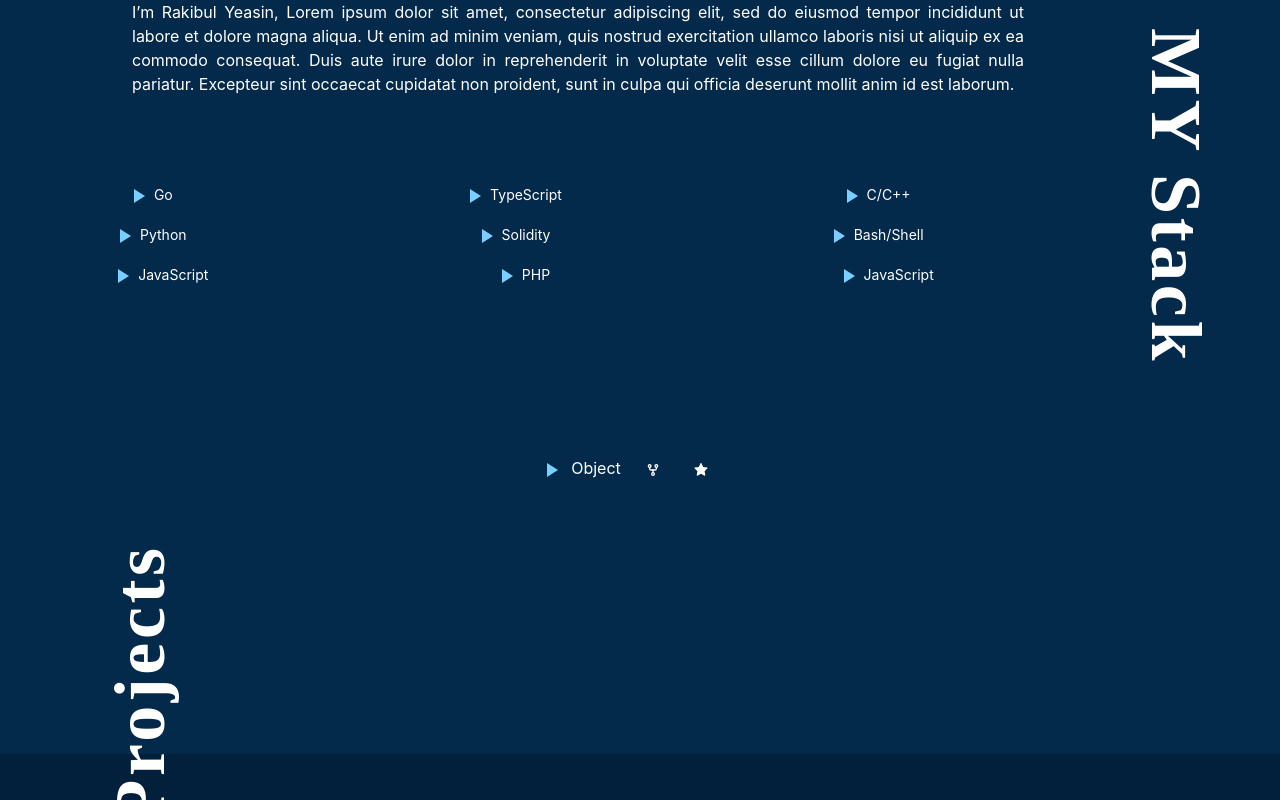
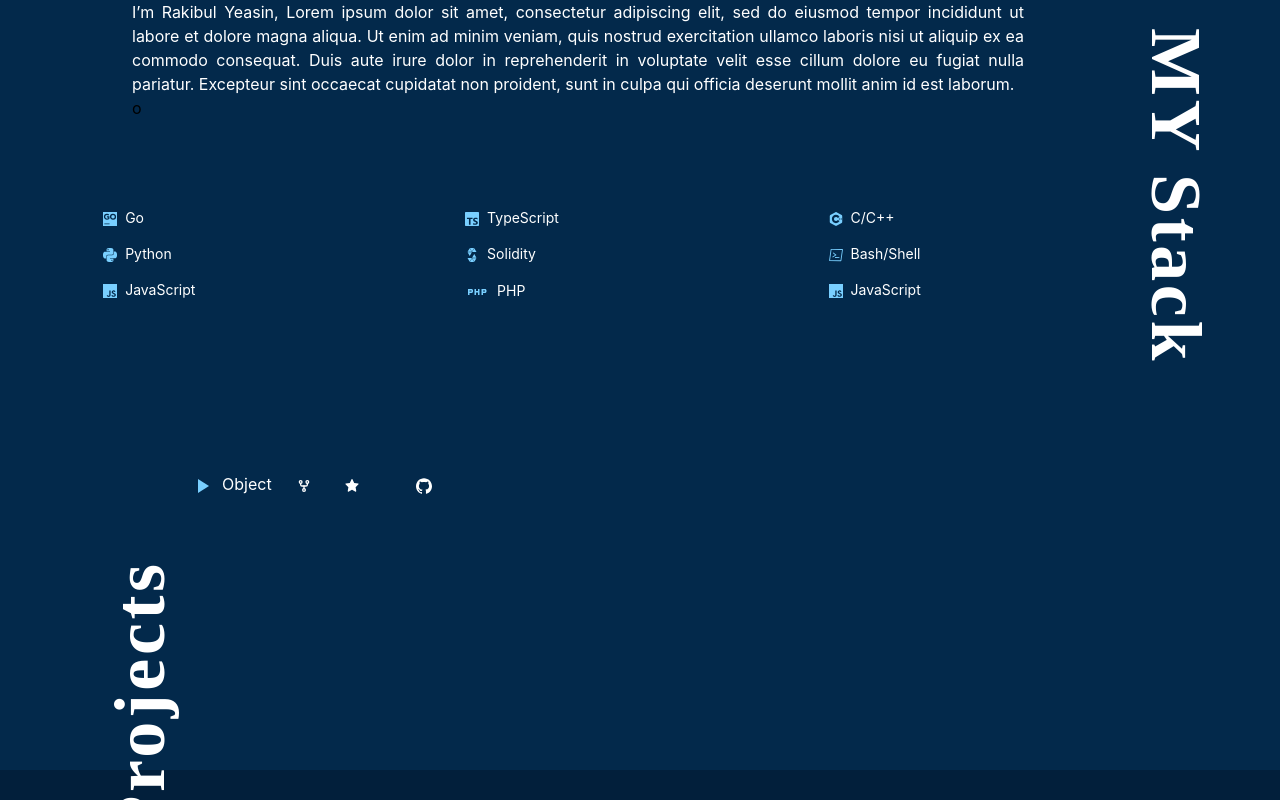
Before and after one commit to dreygur/dreygur.github.io, a React (Create React App) app: page / in a window 1280 px wide. Shown: the part 922-1722 px from the top of the page. Built offline with nearby package versions, Linux system fonts and the light colour scheme; no server answers; a web font is replaced by a local one.

Commit message:
logo added

```diff
--- a/src/Components/Projects/Projects.tsx
+++ b/src/Components/Projects/Projects.tsx
@@ -3,17 +3,18 @@ import PlayArrowIcon from '@mui/icons-material/PlayArrow';
 import { TbGitFork } from "react-icons/tb";
 import { AiFillStar } from "react-icons/ai";
 import { IoLogoHtml5, IoLogoPython } from "react-icons/io";
-import { DiGo } from "react-icons/di";
+import { SiGoland, SiJavascript, SiDart, SiTypescript, SiDocker, SiGithub } from "react-icons/si";
+import { VscTerminalPowershell } from "react-icons/vsc";
 
 const icons = {
   'python': <IoLogoPython className='inline' />,
-  'go': <DiGo className='inline' />,
-  'shell': <DiGo className='inline' />,
+  'go': <SiGoland className='inline' />,
+  'shell': <VscTerminalPowershell className='inline' />,
   'html': <IoLogoHtml5 className='inline' />,
-  'javascript': <IoLogoHtml5 className='inline' />,
-  'dart': <IoLogoHtml5 className='inline' />,
-  'typescript': <IoLogoHtml5 className='inline' />,
-  'dockerfile': <IoLogoHtml5 className='inline' />,
+  'javascript': <SiJavascript className='inline' />,
+  'dart': <SiDart className='inline' />,
+  'typescript': <SiTypescript className='inline' />,
+  'dockerfile': <SiDocker className='inline' />,
 };
 
 const Projects = () => {
@@ -22,7 +23,9 @@ const Projects = () => {
     fetch('https://api.github.com/users/dreygur/repos')
       .then(response => response.json())
       .then(res => setProjects(res))
-  });
+  }, []);
+
+  console.log(projects)
   return (
     <section className='container mx-auto mt-40 relative'>
       <div className='rotate-[270deg] absolute sm:hidden md:hidden lg:block hidden top-48'>
@@ -30,7 +33,7 @@ const Projects = () => {
       </div>
       {
         projects.map((d, idx) => <div key={idx} className='lg:w-[900px] mx-auto mb-16 w-64'>
-          <h1 className='text-white'>
+          <h1 className='text-white text-left'>
             <span className='text-[#79CFFF] pr-2'><PlayArrowIcon /></span>
             {d["name"]}
             <span className='pl-6 '><TbGitFork className='inline mr-2' /></span>
@@ -38,8 +41,9 @@ const Projects = () => {
             <span className='pl-6'><AiFillStar className='inline mr-2' /></span>
             <span className='font-bold'>{d["stargazers_count"]}</span>
             <span className='pl-6'>{icons[(String(d["language"])).toLowerCase()] || ""}</span>
+            <span className='font-bold pl-6'><a href={d["html_url"]} target="_blank" rel='noopener noreferrer'><SiGithub className='inline' /></a></span>
           </h1>
-          <p className="mt-7 text-white lg:text-justify text-justify md:text-justify">{d["description"]}</p>
+          <p className="mt-7 text-white lg:text-justify text-justify md:text-justify pl-2">{d["description"]}</p>
         </div>)
       }
     </section>
--- a/src/Components/Stack/Stack.tsx
+++ b/src/Components/Stack/Stack.tsx
@@ -1,29 +1,31 @@
+import PhpIcon from '@mui/icons-material/Php';
 import React from 'react';
-import PlayArrowIcon from '@mui/icons-material/PlayArrow';
-import Info from '../../info'
+import { SiCplusplus, SiGoland, SiJavascript, SiPython, SiSolidity, SiTypescript } from 'react-icons/si';
+import { VscTerminalPowershell } from "react-icons/vsc";
+import Info from '../../info';
 
 const Stack = () => {
   return (
     <section className='container lg:relative  mx-auto  lg:grid lg:grid-cols-5 lg:justify-items-center'>
       <div className=' mx-auto mt-40 lg:col-span-4'>
         <div className='lg:pl-[132px] w-64 lg:w-full text-justify mx-auto md:w-96'>
-          <p className='text-white'>{Info.stackDescription}</p>
+          <p className='text-white'>{Info.stackDescription}</p>o
         </div>
         <div className='mt-20 lg:grid lg:grid-cols-3 lg:justify-items-center flex justify-center gap-1 md:gap-16'>
           <div className=''>
-            <p className='text-white py-2 text-sm lg:text-md'> <span className='text-[#79CFFF]'><PlayArrowIcon /></span> Go</p>
-            <p className='text-white py-2 text-sm lg:text-md'> <span className='text-[#79CFFF]'><PlayArrowIcon /></span> Python</p>
-            <p className='text-white py-2 text-sm lg:text-md pl-5'> <span className='text-[#79CFFF]'><PlayArrowIcon /></span> JavaScript</p>
+            <p className='text-white py-2 text-sm lg:text-md lg:text-left'> <span className='text-[#79CFFF]'><SiGoland className='inline mr-1' /></span> Go</p>
+            <p className='text-white py-2 text-sm lg:text-md lg:text-left'> <span className='text-[#79CFFF]'><SiPython className='inline mr-1' /></span> Python</p>
+            <p className='text-white py-2 text-sm lg:text-md lg:text-left'> <span className='text-[#79CFFF]'><SiJavascript className='inline mr-1' /></span> JavaScript</p>
           </div>
           <div className=''>
-            <p className='text-white py-2 text-sm lg:text-md'> <span className='text-[#79CFFF]'><PlayArrowIcon /></span> TypeScript</p>
-            <p className='text-white py-2 text-sm lg:text-md'> <span className='text-[#79CFFF]'><PlayArrowIcon /></span> Solidity</p>
-            <p className='text-white py-2 text-sm lg:text-md pl-5'> <span className='text-[#79CFFF]'><PlayArrowIcon /></span> PHP</p>
+            <p className='text-white py-2 text-sm lg:text-md lg:text-left'> <span className='text-[#79CFFF]'><SiTypescript className='inline mr-1' /></span> TypeScript</p>
+            <p className='text-white py-2 text-sm lg:text-md lg:text-left'> <span className='text-[#79CFFF]'><SiSolidity className='inline mr-1' /></span> Solidity</p>
+            <p className='text-white py-2 text-sm lg:text-md lg:text-left'> <span className='text-[#79CFFF]'><PhpIcon className='inline mr-1' /></span> PHP</p>
           </div>
           <div className=''>
-            <p className='text-white py-2 text-sm lg:text-md'> <span className='text-[#79CFFF]'><PlayArrowIcon /></span> C/C++</p>
-            <p className='text-white py-2 text-sm lg:text-md'> <span className='text-[#79CFFF]'><PlayArrowIcon /></span> Bash/Shell</p>
-            <p className='text-white py-2 text-sm lg:text-md pl-5'> <span className='text-[#79CFFF]'><PlayArrowIcon /></span> JavaScript</p>
+            <p className='text-white py-2 text-sm lg:text-md lg:text-left'> <span className='text-[#79CFFF]'><SiCplusplus className='inline mr-1' /></span> C/C++</p>
+            <p className='text-white py-2 text-sm lg:text-md lg:text-left'> <span className='text-[#79CFFF]'><VscTerminalPowershell className='inline mr-1' /></span> Bash/Shell</p>
+            <p className='text-white py-2 text-sm lg:text-md lg:text-left'> <span className='text-[#79CFFF]'><SiJavascript className='inline mr-1' /></span> JavaScript</p>
           </div>
         </div>
       </div>
```
